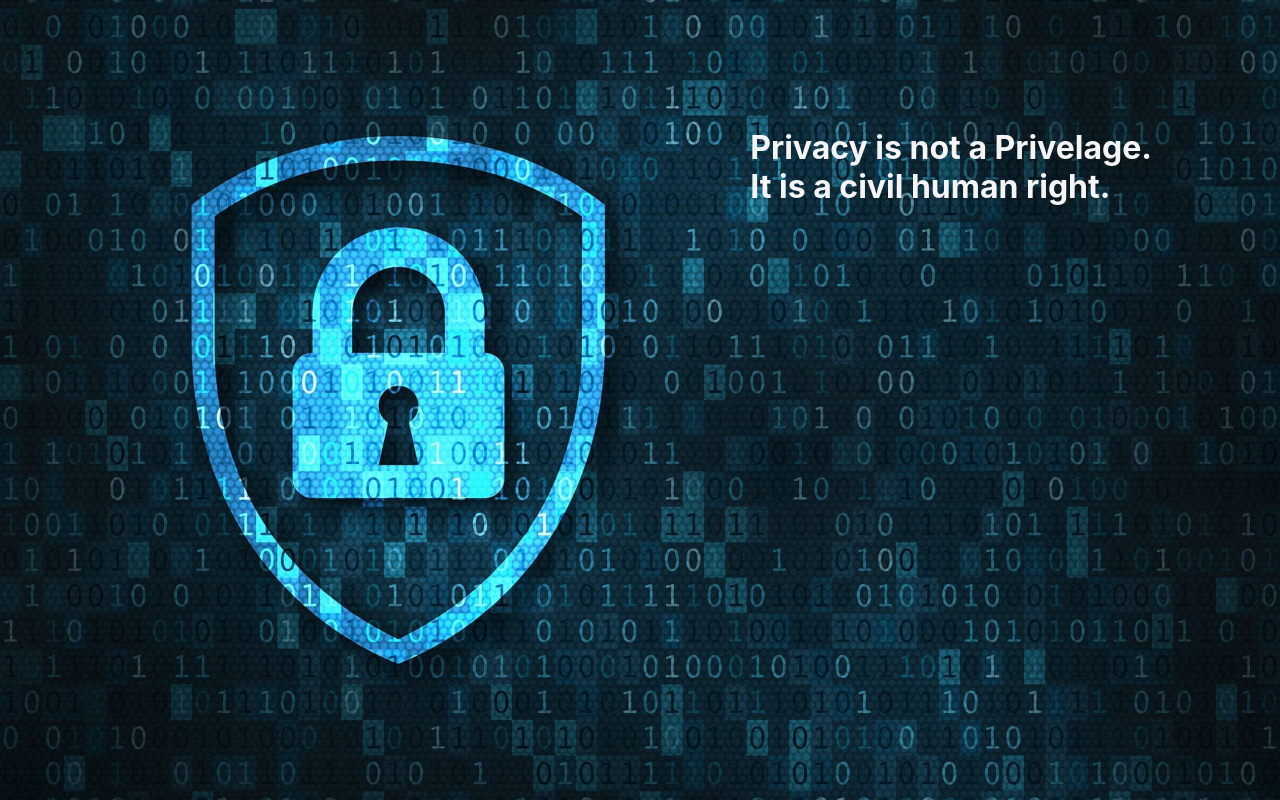
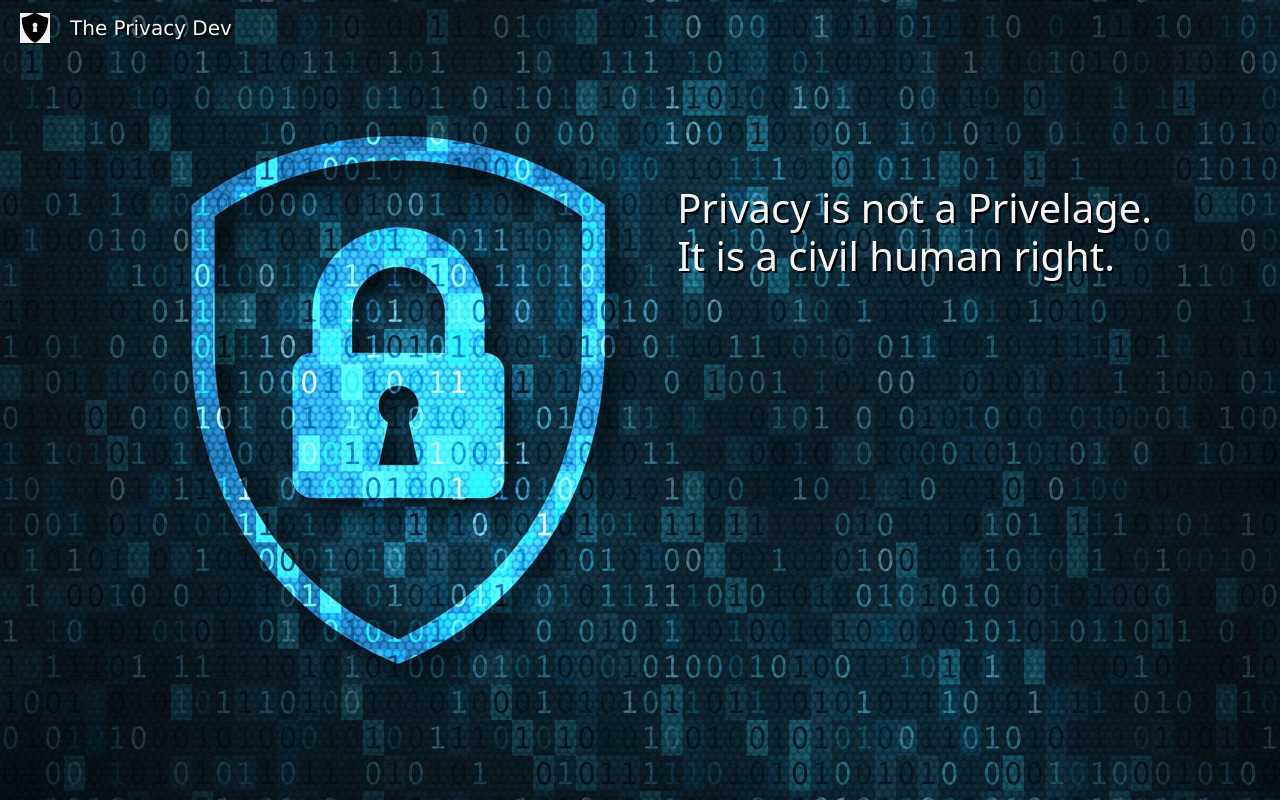
Before and after one commit to jaymemizelle/the-privacy-dev, a React (Create React App) app: page / in a window 1280 px wide. Built offline with nearby package versions, Linux system fonts and the light colour scheme.

Commit message:
added Navbar on homepage

```diff
--- a/package.json
+++ b/package.json
@@ -6,7 +6,9 @@
     "@testing-library/jest-dom": "^5.11.4",
     "@testing-library/react": "^11.1.0",
     "@testing-library/user-event": "^12.1.10",
+    "bootstrap": "^5.0.2",
     "react": "^17.0.2",
+    "react-bootstrap": "^2.0.0-beta.4",
     "react-dom": "^17.0.2",
     "react-scripts": "4.0.3",
     "web-vitals": "^1.0.1"
--- /dev/null
+++ b/src/components/MyNavbar/MyNavbar.css
@@ -0,0 +1,10 @@
+.logo {
+    margin-left: 20px;
+    margin-right: 20px;
+}
+
+.brand {
+    color: whitesmoke;
+    text-shadow: 2px 2px 0px black;
+    font-family: Verdana, Geneva, Tahoma, sans-serif
+}
--- /dev/null
+++ b/src/components/MyNavbar/MyNavbar.js
@@ -0,0 +1,26 @@
+import React from "react";
+import  {Navbar} from 'react-bootstrap';
+import 'bootstrap/dist/css/bootstrap.min.css';
+import logo from '../../images/lock-shield.png';
+import './MyNavbar.css';
+
+function MyNavbar() {
+  return (
+    <>
+      <Navbar>
+          <Navbar.Brand href="#home">
+            <img
+              src={logo}
+              width="30"
+              height="30"
+              className="align-top logo"
+              alt="The Privacy Dev logo"
+            />
+            <span className="brand">The Privacy Dev</span>
+          </Navbar.Brand>
+      </Navbar>
+    </>
+  );
+}
+
+export default MyNavbar;
--- a/src/pages/Home/Home.css
+++ b/src/pages/Home/Home.css
@@ -12,6 +12,7 @@
 
 .title {
     color: whitesmoke;
+    text-shadow: 2px 2px 0px black;
     float: right;
     margin-right: 10%;
     margin-top: 10%;
--- a/src/pages/Home/Home.js
+++ b/src/pages/Home/Home.js
@@ -1,9 +1,11 @@
 import React from "react";
+import MyNavbar from "../../components/MyNavbar/MyNavbar";
 import "./Home.css";
 
 function Home() {
   return (
     <div className="Home">
+        <MyNavbar />
         <h1 className="title">
           Privacy is not a Privelage.
           <br />
```
Also changed, not shown: src/images/lock-shield.png (added), 1 other file (tests, documents, lock files or other folders).
